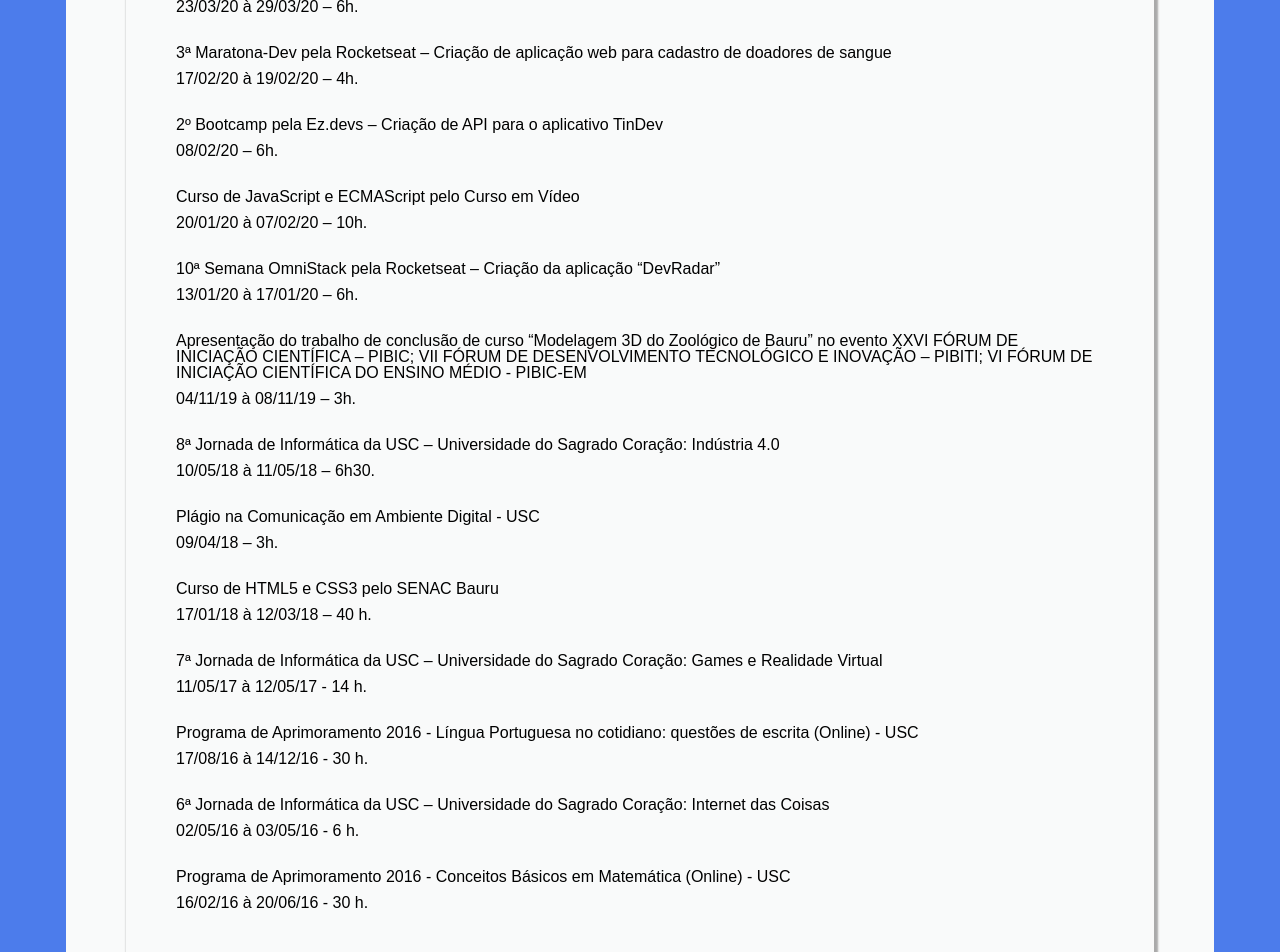
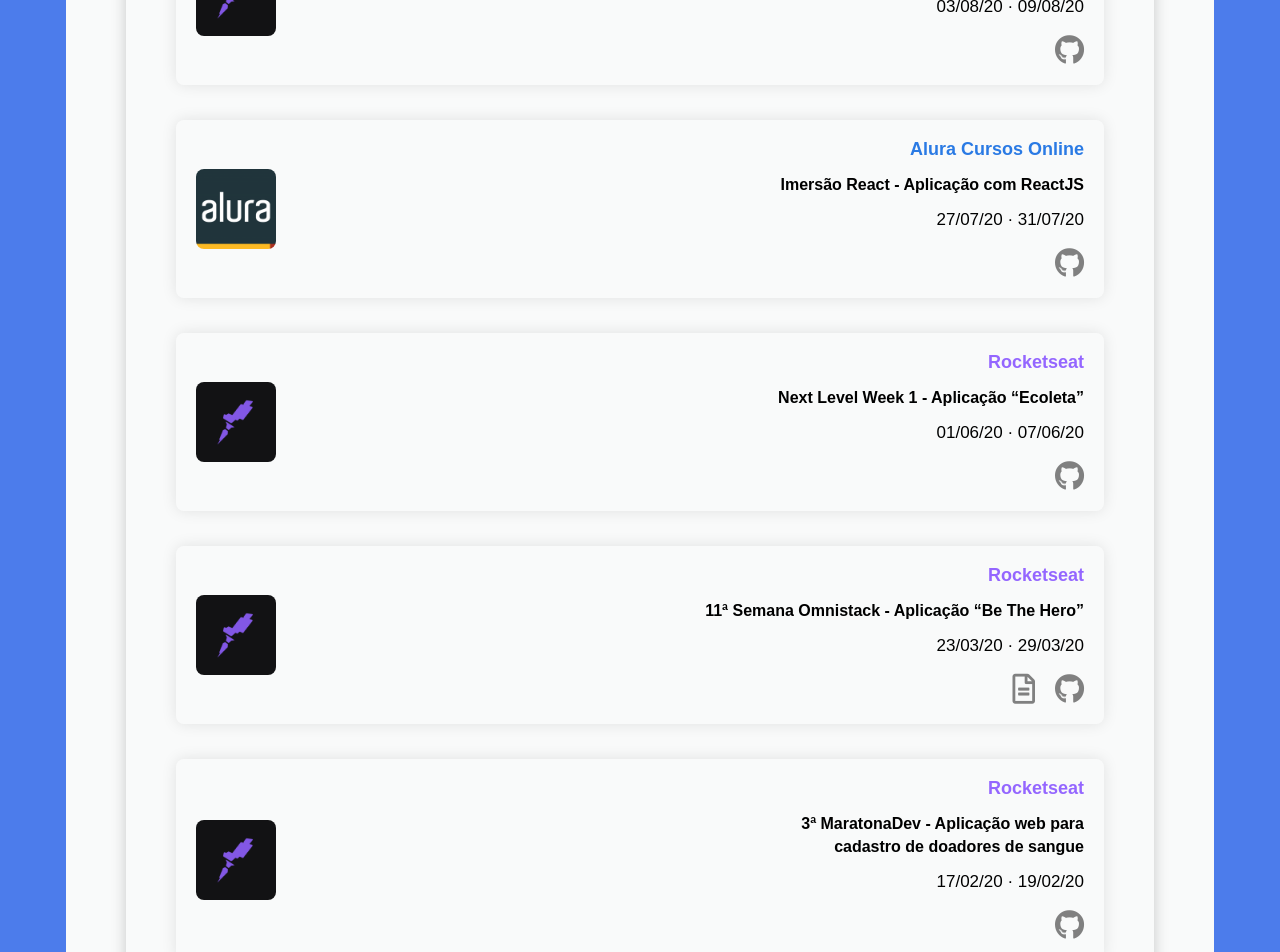
Before and after one commit to zehguilherme/curriculum, a React (Create React App) app in the folder frontend/: page / in a window 1280 px wide. Shown: the part 2220-3172 px from the top of the page. Built offline with nearby package versions, Linux system fonts and the light colour scheme.

Commit message:
Add assets to the component; Changing styles for each item. Adh item; Adding responsiveness

```diff
--- a/frontend/src/components/QualificationsOthers/index.js
+++ b/frontend/src/components/QualificationsOthers/index.js
@@ -1,85 +1,316 @@
-import React from 'react'
+import React from 'react';
 
-import { StylesQualificationsOthers } from './styles'
+import { StylesQualificationsOthers } from './styles';
 
-const ContainerQualificationsOthers = () => {
-  return (
-    <StylesQualificationsOthers>
-      <h2>Qualificações e outras atividades</h2>
+import rocketseatLogo from '../../assets/rocketseat-logo.png';
+import aluraLogo from '../../assets/alura-logo.png';
+import ezdevsLogo from '../../assets/ezdevs.logo.png';
+import unisagradoLogo from '../../assets/unisagrado-simple-logo.png';
+import senacLogo from '../../assets/senac-logo.jpg';
 
-      <ul>
-        <li>
-          <h3>Next Level Week 1 pela Rocketseat – Criação da aplicação “Ecoleta”</h3>
-          <p>01/06/20 à 07/06/20 – 10h.</p>
-        </li>
+import certificatePresentationTcc from '../../assets/documents/certificado-apresentacao-tcc.pdf';
+import tcc from '../../assets/documents/tcc.pdf';
+import forumIc from '../../assets/documents/forum-ic.pdf';
+import seventhComputingJourney from '../../assets/documents/7-jornada-informatica.pdf';
+import sixthComputingJourney from '../../assets/documents/6-jornada-informatica.pdf';
 
-        <li>
-          <h3>11ª Semana Omnistack pela Rocketseat – Criação da aplicação “Be The Hero”</h3>
-          <p>23/03/20 à 29/03/20 – 6h.</p>
-        </li>
+const ContainerQualificationsOthers = () => (
+  <StylesQualificationsOthers>
+    <h2>Qualificações e outras atividades</h2>
 
-        <li>
-          <h3>3ª Maratona-Dev pela Rocketseat – Criação de aplicação web para cadastro de doadores de sangue</h3>
-          <p>17/02/20 à 19/02/20 – 4h.</p>
-        </li>
+    <div className="rocketseat item">
+      <img src={rocketseatLogo} alt="Rocketseat" />
 
-        <li>
-          <h3>2º Bootcamp pela Ez.devs – Criação de API para o aplicativo TinDev</h3>
-          <p>08/02/20 – 6h.</p>
-        </li>
+      <div className="information">
+        <h2>Rocketseat</h2>
+        <h3>Next Level Week 2 - Aplicação “Proffy”</h3>
 
-        <li>
-          <h3>Curso de JavaScript e ECMAScript pelo Curso em Vídeo</h3>
-          <p>20/01/20 à 07/02/20 – 10h.</p>
-        </li>
+        <p>03/08/20 · 09/08/20</p>
 
-        <li>
-          <h3>10ª Semana OmniStack pela Rocketseat – Criação da aplicação “DevRadar”</h3>
-          <p>13/01/20 à 17/01/20 – 6h.</p>
-        </li>
+        <span className="github">
+          <a
+            target="_blank"
+            rel="noopener noreferrer"
+            href="https://github.com/zehguilherme/next-level-week-2"
+          >
+            <i className="fab fa-github" />
+          </a>
+        </span>
+      </div>
+    </div>
 
-        <li>
-          <h3>Apresentação do trabalho de conclusão de curso “Modelagem 3D do Zoológico de Bauru” no evento XXVI FÓRUM DE INICIAÇÃO CIENTÍFICA – PIBIC; VII FÓRUM DE DESENVOLVIMENTO TECNOLÓGICO E INOVAÇÃO – PIBITI; VI FÓRUM DE INICIAÇÃO CIENTÍFICA DO ENSINO MÉDIO - PIBIC-EM</h3>
-          <p>04/11/19 à 08/11/19 – 3h.</p>
-        </li>
+    <div className="alura item">
+      <img src={aluraLogo} alt="Alura" />
 
-        <li>
-          <h3>8ª Jornada de Informática da USC – Universidade do Sagrado Coração: Indústria 4.0</h3>
-          <p>10/05/18 à 11/05/18 – 6h30.</p>
-        </li>
+      <div className="information">
+        <h2>Alura Cursos Online</h2>
+        <h3>Imersão React - Aplicação com ReactJS</h3>
 
-        <li>
-          <h3>Plágio na Comunicação em Ambiente Digital - USC</h3>
-          <p>09/04/18 – 3h.</p>
-        </li>
+        <p>27/07/20 · 31/07/20</p>
 
-        <li>
-          <h3>Curso de HTML5 e CSS3 pelo SENAC Bauru</h3>
-          <p>17/01/18 à 12/03/18 – 40 h.</p>
-        </li>
+        <span className="github">
+          <a
+            target="_blank"
+            rel="noopener noreferrer"
+            href="https://github.com/zehguilherme/imersao-react"
+          >
+            <i className="fab fa-github" />
+          </a>
+        </span>
+      </div>
+    </div>
 
-        <li>
-          <h3>7ª Jornada de Informática da USC – Universidade do Sagrado Coração: Games e Realidade Virtual</h3>
-          <p>11/05/17 à 12/05/17 - 14 h.</p>
-        </li>
+    <div className="rocketseat item">
+      <img src={rocketseatLogo} alt="Rocketseat" />
 
-        <li>
-          <h3>Programa de Aprimoramento 2016 - Língua Portuguesa no cotidiano: questões de escrita (Online) - USC</h3>
-          <p>17/08/16 à 14/12/16 - 30 h.</p>
-        </li>
+      <div className="information">
+        <h2>Rocketseat</h2>
+        <h3>Next Level Week 1 - Aplicação “Ecoleta”</h3>
 
-        <li>
-          <h3>6ª Jornada de Informática da USC – Universidade do Sagrado Coração: Internet das Coisas</h3>
-          <p>02/05/16 à 03/05/16 - 6 h.</p>
-        </li>
+        <p>01/06/20 · 07/06/20</p>
 
-        <li>
-          <h3>Programa de Aprimoramento 2016 - Conceitos Básicos em Matemática (Online) - USC</h3>
-          <p>16/02/16 à 20/06/16 - 30 h.</p>
-        </li>
-      </ul>
-    </StylesQualificationsOthers>
-  )
-}
+        <span className="github">
+          <a
+            target="_blank"
+            rel="noopener noreferrer"
+            href="https://github.com/zehguilherme/next-level-week"
+          >
+            <i className="fab fa-github" />
+          </a>
+        </span>
+      </div>
+    </div>
 
-export default ContainerQualificationsOthers
+    <div className="rocketseat item">
+      <img src={rocketseatLogo} alt="Rocketseat" />
+
+      <div className="information">
+        <h2>Rocketseat</h2>
+        <h3>
+          11ª Semana Omnistack - Aplicação “Be The Hero”
+        </h3>
+
+        <p>23/03/20 · 29/03/20</p>
+
+        <div className="icons">
+          <span className="file">
+            <a
+              target="_blank"
+              rel="noopener noreferrer"
+              href="https://storage.googleapis.com/golden-wind/semana-omnistack-11/jgtomaine@hotmail.com.pdf"
+            >
+              <i className="far fa-file-alt" />
+            </a>
+          </span>
+
+          <span className="github">
+            <a
+              target="_blank"
+              rel="noopener noreferrer"
+              href="https://github.com/zehguilherme/semana-omnistack-11"
+            >
+              <i className="fab fa-github" />
+            </a>
+          </span>
+        </div>
+      </div>
+    </div>
+
+    <div className="rocketseat item">
+      <img src={rocketseatLogo} alt="Rocketseat" />
+
+      <div className="information">
+        <h2>Rocketseat</h2>
+        <h3>
+          3ª MaratonaDev - Aplicação web para
+          {' '}
+          <br />
+          {' '}
+          cadastro de doadores de sangue
+        </h3>
+
+        <p>17/02/20 · 19/02/20</p>
+
+        <span className="github">
+          <a
+            target="_blank"
+            rel="noopener noreferrer"
+            href="https://github.com/zehguilherme/maratona-dev3"
+          >
+            <i className="fab fa-github" />
+          </a>
+        </span>
+      </div>
+    </div>
+
+    <div className="ez-devs item">
+      <img src={ezdevsLogo} alt="Ez.devs" />
+
+      <div className="information">
+        <h2>Ez.devs</h2>
+        <h3>2º Bootcamp - API para o aplicativo TinDev</h3>
+
+        <p>08/02/20</p>
+
+        <span className="github">
+          <a
+            target="_blank"
+            rel="noopener noreferrer"
+            href="https://github.com/zehguilherme/bootcamp-ezdevs-2"
+          >
+            <i className="fab fa-github" />
+          </a>
+        </span>
+      </div>
+    </div>
+
+    <div className="rocketseat item">
+      <img src={rocketseatLogo} alt="Rocketseat" />
+
+      <div className="information">
+        <h2>Rocketseat</h2>
+        <h3>10ª Semana OmniStack - Aplicação “DevRadar”</h3>
+
+        <p>13/01/20 · 17/01/20</p>
+
+        <span className="github">
+          <a
+            target="_blank"
+            rel="noopener noreferrer"
+            href="https://github.com/zehguilherme/semana-omnistack-10"
+          >
+            <i className="fab fa-github" />
+          </a>
+        </span>
+      </div>
+    </div>
+
+    <div className="unisagrado item">
+      <img src={unisagradoLogo} alt="Unisagrado" />
+
+      <div className="information">
+        <h2>Unisagrado</h2>
+        <h3>TCC “Modelagem 3D do Zoológico de Bauru”</h3>
+
+        <p>XXVI Fórum De Iniciação Científica;</p>
+        <p>VII Fórum De Desenvolvimento Tecnológico e Inovação;</p>
+        <p>VI Fórum De Iniciação Científica Do Ensino Médio;</p>
+
+        <p>04/11/19 · 08/11/19</p>
+
+        <div className="icons">
+          <span className="file">
+            <a target="_blank" rel="noopener noreferrer" href={tcc}>
+              <i className="far fa-file-alt" />
+            </a>
+          </span>
+
+          <span className="file">
+            <a target="_blank" rel="noopener noreferrer" href={forumIc}>
+              <i className="far fa-file-alt" />
+            </a>
+          </span>
+
+          <span className="file">
+            <a target="_blank" rel="noopener noreferrer" href={certificatePresentationTcc}>
+              <i className="far fa-file-alt" />
+            </a>
+          </span>
+
+          <span className="github">
+            <a
+              target="_blank"
+              rel="noopener noreferrer"
+              href="https://github.com/zehguilherme/tcc-rv-zoo-bauru"
+            >
+              <i className="fab fa-github" />
+            </a>
+          </span>
+        </div>
+      </div>
+    </div>
+
+    <div className="unisagrado item">
+      <img src={unisagradoLogo} alt="Unisagrado" />
+
+      <div className="information">
+        <h2>Unisagrado</h2>
+        <h3>8ª Jornada de Informática - Indústria 4</h3>
+
+        <p>10/05/18 · 11/05/18</p>
+      </div>
+    </div>
+
+    <div className="senac item">
+      <img src={senacLogo} alt="Senac" />
+
+      <div className="information">
+        <h2>Senac</h2>
+        <h3>Curso de HTML5 e CSS3</h3>
+
+        <p>17/01/18 · 12/03/18</p>
+
+        <div className="icons">
+          <span className="file">
+            <a
+              target="_blank"
+              rel="noopener noreferrer"
+              href="http://www1.intranet.sp.senac.br/
+              senac_solution/pss/relatorios/certificados/NBAS/
+              index.cfm?CRYPTALGID=cebde708-5330-11ea-b3f1-d869312b4231&dt=2020-02-19-12.59.28.000000"
+            >
+              <i className="far fa-file-alt" />
+            </a>
+          </span>
+
+          <span className="github">
+            <a
+              target="_blank"
+              rel="noopener noreferrer"
+              href="https://github.com/zehguilherme/html5-css3"
+            >
+              <i className="fab fa-github" />
+            </a>
+          </span>
+        </div>
+
+      </div>
+    </div>
+
+    <div className="unisagrado item">
+      <img src={unisagradoLogo} alt="Unisagrado" />
+
+      <div className="information">
+        <h2>Unisagrado</h2>
+        <h3>7ª Jornada de Informática - Games e Realidade Virtual</h3>
+
+        <p>11/05/17 · 12/05/17</p>
+
+        <span className="file">
+          <a target="_blank" rel="noopener noreferrer" href={seventhComputingJourney}>
+            <i className="far fa-file-alt" />
+          </a>
+        </span>
+      </div>
+    </div>
+
+    <div className="unisagrado item">
+      <img src={unisagradoLogo} alt="Unisagrado" />
+
+      <div className="information">
+        <h2>Unisagrado</h2>
+        <h3>6ª Jornada de Informática - Internet das Coisas</h3>
+
+        <p>02/05/16 · 03/05/16</p>
+
+        <span className="file">
+          <a target="_blank" rel="noopener noreferrer" href={sixthComputingJourney}>
+            <i className="far fa-file-alt" />
+          </a>
+        </span>
+      </div>
+    </div>
+  </StylesQualificationsOthers>
+);
+
+export default ContainerQualificationsOthers;
--- a/frontend/src/components/QualificationsOthers/styles.js
+++ b/frontend/src/components/QualificationsOthers/styles.js
@@ -1,26 +1,164 @@
-import styled from 'styled-components'
+/* eslint-disable import/prefer-default-export */
+import styled from 'styled-components';
 
 export const StylesQualificationsOthers = styled.div`
   display: flex;
   flex-direction: column;
-  padding: 30px 50px;
-  box-shadow: 2px 2px 2px 2px #aaaaaa;
+  padding: 3rem 5rem;
+  box-shadow: 0 0 15px rgba(0,0,0,0.2);
   border-radius: 10px;
-  margin: 60px;
+  margin: 6.0rem;
 
-  h2 {
-    color: #312cec;
+  @media(max-width: 480px){
+    padding: 3rem;
   }
 
-  ul {
-    margin-top: 30px;
+  @media(max-width: 425px){
+    align-items: center;
   }
 
-  li {
-    margin-bottom: 30px;
+  @media(max-width: 650px){
+    margin: 3.0rem 3.0rem;
   }
 
-  li h3 {
-    margin-bottom: 10px;
+  > h2 {
+    color: #312cec;
+    font-size: 22px;
+    margin-bottom: 30px;
+
+    @media(max-width: 354px){
+      font-size: 2.1rem;
+    }
   }
-`
+
+  .item {
+    display: flex;
+    justify-content: space-between;
+    align-items: center;
+    box-shadow: 0 0 15px rgba(0,0,0,0.1);
+    border-radius: 8px;
+    padding: 20px;
+
+    @media(max-width: 904px){
+      flex-direction: column;
+      justify-content: center;
+    }
+  }
+
+  /* Except last item */
+  .item:not(:last-child) {
+    margin-bottom: 35px;
+  }
+
+  .item img {
+    border-radius: 8px;
+    height: 80px;
+    width: auto;
+
+    @media(max-width: 904px){
+      margin-bottom: 2rem;
+    }
+  }
+
+  .item .information {
+    display: flex;
+    flex-direction: column;
+    align-items: flex-end;
+
+    @media(max-width: 904px){
+      justify-content: center;
+      align-items: center;
+    }
+  }
+
+  .item .information h2 {
+    font-size: 18px;
+    font-weight: 700;
+    margin-bottom: 15px;
+  }
+
+  .item .information h3 {
+    line-height: 2.3rem;
+    text-align: end;
+
+    @media(max-width: 904px){
+      text-align: center;
+    }
+  }
+
+  /* Icons */
+  .item .information .icons {
+    display: flex;
+
+    .file {
+      margin-right: 20px;
+    }
+  }
+
+  .item .information .icons a {
+    outline: none;
+  }
+
+  /* GitHub */
+  .item .information .github a i {
+    font-size: 30px;
+    color: gray;
+  }
+
+  .item .information .github a i:hover {
+    color: black;
+  }
+
+  /* PDF file */
+  .item .information .file a i {
+    font-size: 30px;
+    color: gray;
+  }
+
+  .item .information .file a i:hover {
+    color: red;
+  }
+
+  .item .information h3 {
+    font-weight: 600;
+    margin-bottom: 15px;
+  }
+
+  .rocketseat .information h2 {
+    color: #9466FF;
+  }
+
+  .alura .information h2 {
+    color: #2A7AE4;
+  }
+
+  .ez-devs .information h2 {
+    color: #0A9B7C;
+  }
+
+  .unisagrado .information h2 {
+    color: #FF151F;
+  }
+
+  .senac .information h2 {
+    color: #F6931E;
+  }
+
+  .item .information a {
+    text-decoration: none;
+    color: black;
+    font-weight: 600;
+    margin-bottom: 15px;
+    transition: color 0.2s;
+  }
+
+  .item .information a:hover {
+    color: grey;
+  }
+
+  .item .information p {
+    margin-bottom: 20px;
+    font-size: 17px;
+    text-align: center;
+  }
+`;
```
